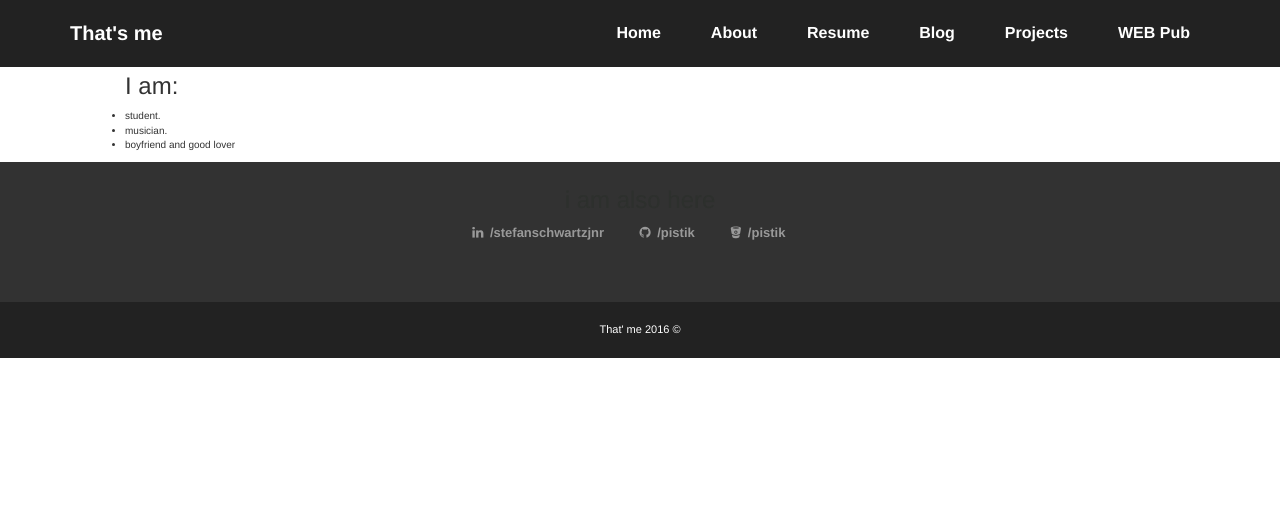
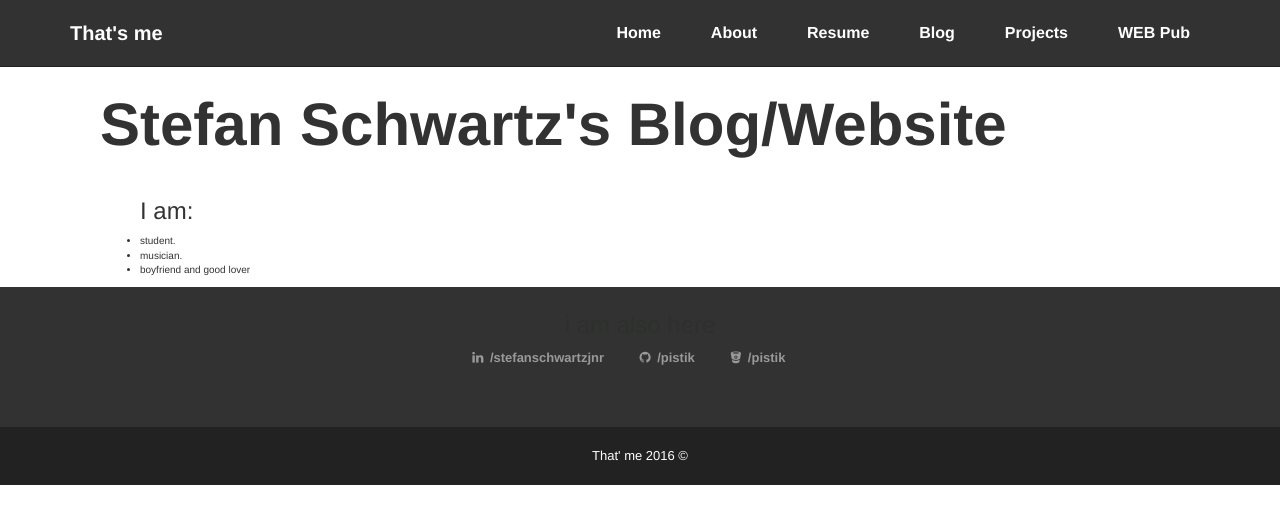
Before and after one commit to pistik/pistik.github.io, a Jekyll site: the page built from about/index.html, in a window 1280 px wide. Shown: the top 524 px of the page. Built offline with Jekyll 4.4.1, drawn with Linux system fonts in a browser that asks for light colours.

Commit message:
visual improvements

```diff
--- a/_layouts/default.html
+++ b/_layouts/default.html
@@ -1,6 +1,8 @@
 <!DOCTYPE html>
 	<html>
 		<head>
+			<meta charset="utf-8">
+        	<meta name="viewport" content="width=device-width, initial-scale=1">
 			<title>{{ page.title }}</title>
 			<!-- link to main stylesheet -->
 			<link rel="stylesheet" href="/css/bootstrap.min.css">
--- a/about/index.html
+++ b/about/index.html
@@ -2,7 +2,7 @@
 layout: about
 title: Stefan Schwartz's Blog/Website
 ---
-
+<div class="container">
 <h1>{{ page.title }}</h1>
 
 <ul><h3>I am:</h3>
@@ -10,3 +10,4 @@ title: Stefan Schwartz's Blog/Website
 	<li>musician.</li>
 	<li>boyfriend and good lover</li>
 </ul>
+</div>
--- a/css/style.css
+++ b/css/style.css
@@ -13,7 +13,7 @@ body {
   padding: 8px 0; }
 
 .navbar-inverse {
-  background-color: #222;
+  background-color: #323232;
   border-color: #222; }
 
 .navbar-inverse .navbar-brand {
@@ -36,12 +36,18 @@ color: #fff;
   color: #bada44;
 }
 
+.content {
+    margin-top: 80px;
+}
+
+
+
 
 nav ul, footer ul {
     font-family:'Helvetica', 'Arial', 'Sans-Serif';
     padding: 0px;
     list-style: none;
-    font-weight: bold;
+    font-weight: 600;
 }
 
 nav ul li, footer ul li {
@@ -62,21 +68,27 @@ nav a {
 a:hover {
     text-decoration: none;
 }
+
 h1 {
     color: #323232;
-    font-size: 3em;
     font-family:'Helvetica', 'Arial', 'Sans-Serif';
+    font-size: 60px;
+    line-height: 90px;
+    font-weight: 700;
+    margin: 0px;
+    padding-bottom: 8px;
 }
+
 h2 {
     font-size: 1.8em;
     font-family:'Helvetica', 'Arial', 'Sans-Serif';
 }
+
 p {
     font-size: 1em;
     line-height: 1.4em;
     color: #333;
 }
-
 
 ul.posts {
     margin: 20px auto 40px;
@@ -87,7 +99,6 @@ ul.posts li {
     list-style: none;
 }
 
-
 footer h3 {
     color: #1212;
 }
@@ -97,10 +108,12 @@ footer {
   padding-top: 5px;
   background-color: #323232;
 }
-  footer .col-md-4 {
+
+footer .col-md-4 {
     text-align: center;
 }
-  footer .footer-top {
+
+footer .footer-top {
     margin-bottom: 50px;
 }
 
@@ -121,5 +134,5 @@ footer .bottom-footer {
 footer .bottom-footer p {
     color: #fff;
     margin: 0;
-    font-size: 1.1em;
+    font-size: 1.3em;
 }
```
